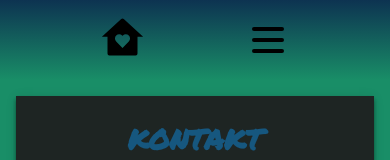
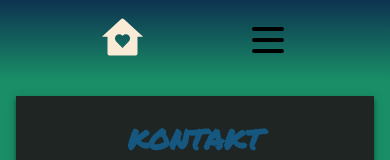
Before and after one commit to fiamont/portfolio, a Next.js app: page /kontaktamig in a window 390 px wide. In both pictures the pointer is over the element 122 px from the left and 40 px from the top of the page. Shown: the top 160 px of the page. Built offline with nearby package versions, Linux system fonts and the light colour scheme; a web font is replaced by a local one.

Commit message:
fixed navbar hover

```diff
--- a/components/Navbar.jsx
+++ b/components/Navbar.jsx
@@ -29,7 +29,7 @@ const Navbar = () => {
   return (
     <div className={style.Navbar}>
       <div className={style.buttons}>
-        <div className={style.homeIconDesktop}>
+        <div className={style.homeIconMobile}>
           <Link href="/" passHref>
             <RiHomeHeartFill size="45px"></RiHomeHeartFill>
           </Link>
@@ -42,7 +42,7 @@ const Navbar = () => {
       </div>
       {(toggleMenu || screenWidth > 520) && (
         <ul onClick={toggleNav2} className={style.Navbarmenu}>
-          <li className={style.homeIconMobile}>
+          <li className={style.homeIconDesktop}>
             <Link href="/" passHref>
               <RiHomeHeartFill size="30px"></RiHomeHeartFill>
             </Link>
--- a/styles/Navbar.module.css
+++ b/styles/Navbar.module.css
@@ -30,11 +30,15 @@
   display: none;
 }
 
-.homeIconMobile {
+.homeIconDesktop {
   cursor: pointer;
 }
 
-.homeIconDesktop {
+.homeIconDesktop:hover {
+  color: antiquewhite;
+}
+
+.homeIconMobile {
   display: none;
 }
 
@@ -48,13 +52,17 @@
     top: 3.5rem;
   }
 
-  .homeIconMobile {
+  .homeIconDesktop {
     display: none;
   }
 
-  .homeIconDesktop {
+  .homeIconMobile {
     display: block;
     cursor: pointer;
+  }
+
+  .homeIconMobile:hover {
+    color: antiquewhite;
   }
 
   .buttons {
@@ -87,6 +95,10 @@
     border-radius: 13px;
   }
 
+  .hamburger:hover {
+    background-color: rgba(250, 235, 215, 0.374);
+  }
+
   .bar:visited {
     display: none;
   }
```
